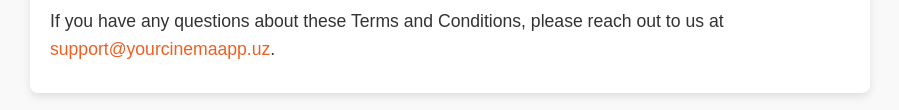
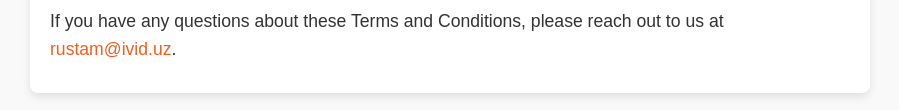
Before and after one commit to rustamsharapov/ivid, a plain HTML site: page terms.html in a window 1280 px wide. Shown: the part 2302-2412 px from the top of the page, without its empty margins (190-1089 px from the left). Drawn offline with Linux system fonts and the light colour scheme.

Commit message:
Update terms.html

```diff
--- a/terms.html
+++ b/terms.html
@@ -105,7 +105,7 @@
     <p>These terms are governed by and construed in accordance with the laws of Uzbekistan. Any disputes arising under or related to these terms will be resolved in the courts of Uzbekistan.</p>
 
     <h2 id="contact-us">Contact Us</h2>
-    <p>If you have any questions about these Terms and Conditions, please reach out to us at <a href="mailto:support@yourcinemaapp.uz">support@yourcinemaapp.uz</a>.</p>
+    <p>If you have any questions about these Terms and Conditions, please reach out to us at <a href="mailto:rustam@ivid.uz">rustam@ivid.uz</a>.</p>
   </div>
 </body>
 </html>
```
